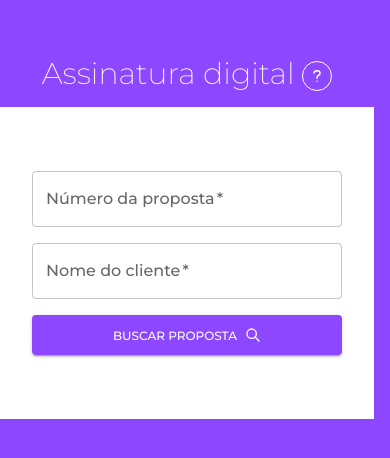
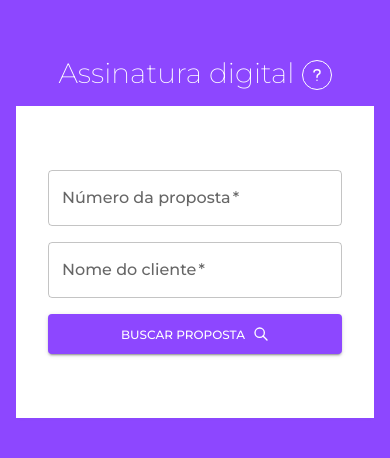
Before and after one commit to dilonhenrique/propostas-verta, a Next.js app: page /assinar in a window 390 px wide. Shown: the part 170-628 px from the top of the page. Built offline with nearby package versions, Linux system fonts and the light colour scheme; a web font is replaced by a local one.

Commit message:
Centering signature modal on mobile

```diff
--- a/src/components/sections/AssinaturaStart/AssinaturaStart.module.scss
+++ b/src/components/sections/AssinaturaStart/AssinaturaStart.module.scss
@@ -9,7 +9,7 @@
   right: 0;
   z-index: 2;
 
-  padding: 0 1rem 3rem 0;
+  padding: 0 1rem 3rem 1rem;
 
   display: flex;
   flex-direction: column;
@@ -17,7 +17,7 @@
   align-items: center;
 
   h1 {
-    font-size: 30px;
+    font-size: 28px;
     font-weight: lighter;
     color: #FFF;
     margin-bottom: 1rem;
--- a/src/pages/api/propostas/[id]/index.js
+++ b/src/pages/api/propostas/[id]/index.js
@@ -99,7 +99,6 @@ export default async function handler(req, res) {
 
     return res.status(404).json({ message: 'Not found' });
   } else {
-    console.log(req.body)
     if (controllerSimpleBy[req.method] && req.body?.status && req.body.length === 1) return controllerSimpleBy[req.method](req, res);
 
     return res.status(401).json({ message: 'Not authorized' });
```
Also changed, not shown: src/components/elements/StatusSelector/index.jsx (+9 -3 lines), src/components/patterns/PropostaList/PropostaListItem/index.jsx (+7 -4 lines), src/store/reducers/listaPropostas.js (+5 -6 lines), src/styles/Home.module.scss (+6 -1 lines).
